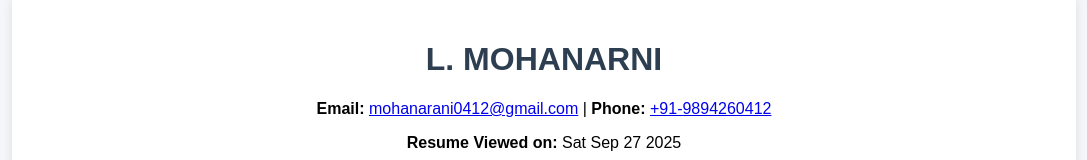
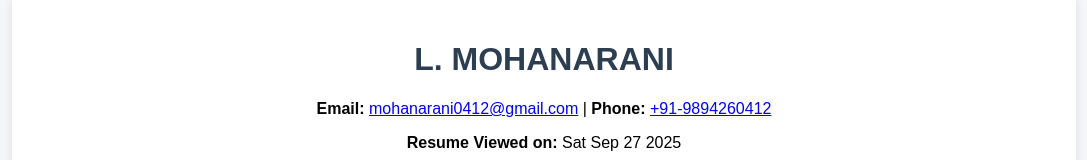
Before and after one commit to Mohana0412/Mona, a plain HTML site: page index.html in a window 1280 px wide. Shown: the top 160 px of the page, without its empty margins (96-1183 px from the left). Drawn offline with Linux system fonts and the light colour scheme.

Commit message:
Update index.html

```diff
--- a/index.html
+++ b/index.html
@@ -27,7 +27,7 @@
 <body>
 
   <div class="container">
-    <h1><b>L. MOHANARNI</b></h1>
+    <h1><b>L. MOHANARANI</b></h1>
     <p style="text-align:center;">
       <b>Email:</b> <a href="#" id="contactemail">mohanarani0412@gmail.com</a> |
       <b>Phone:</b> <a href="#" id="Contactcall">+91-9894260412</a>
```
